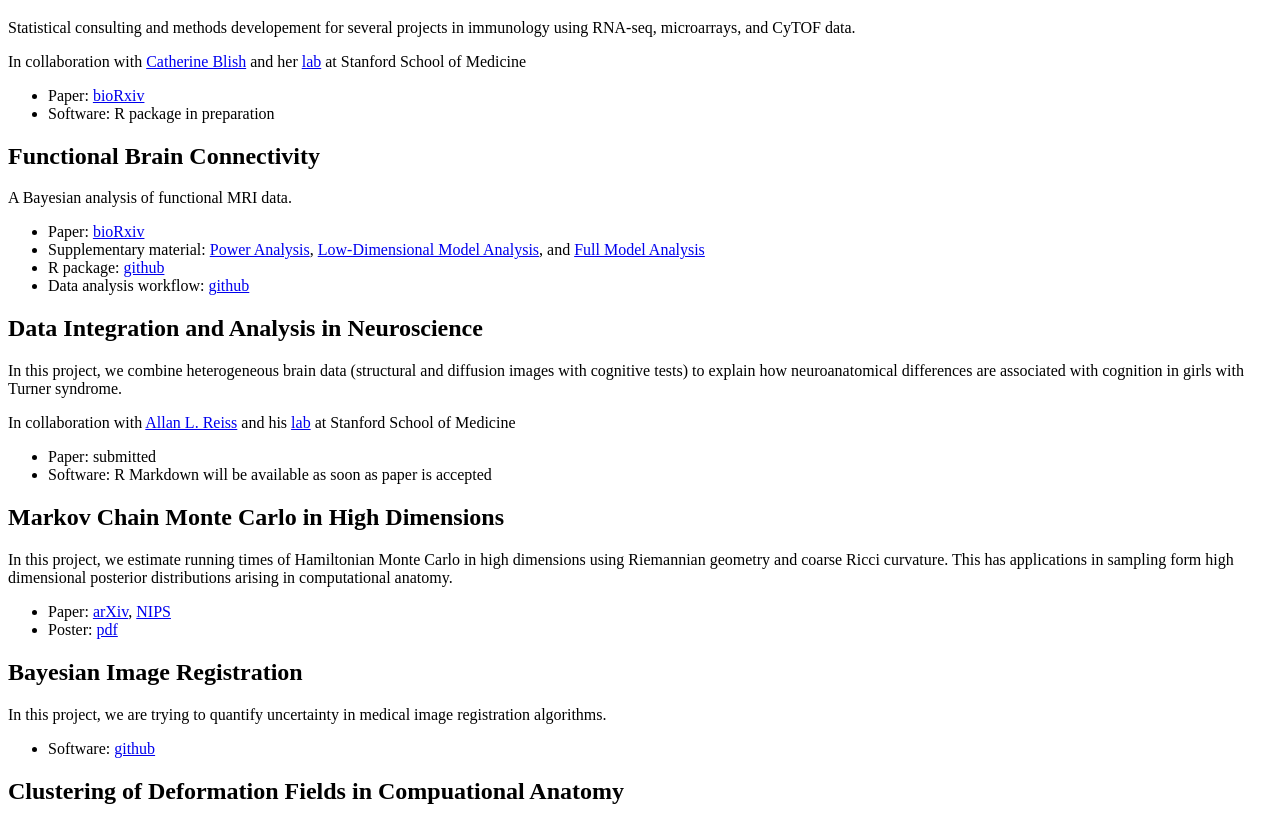
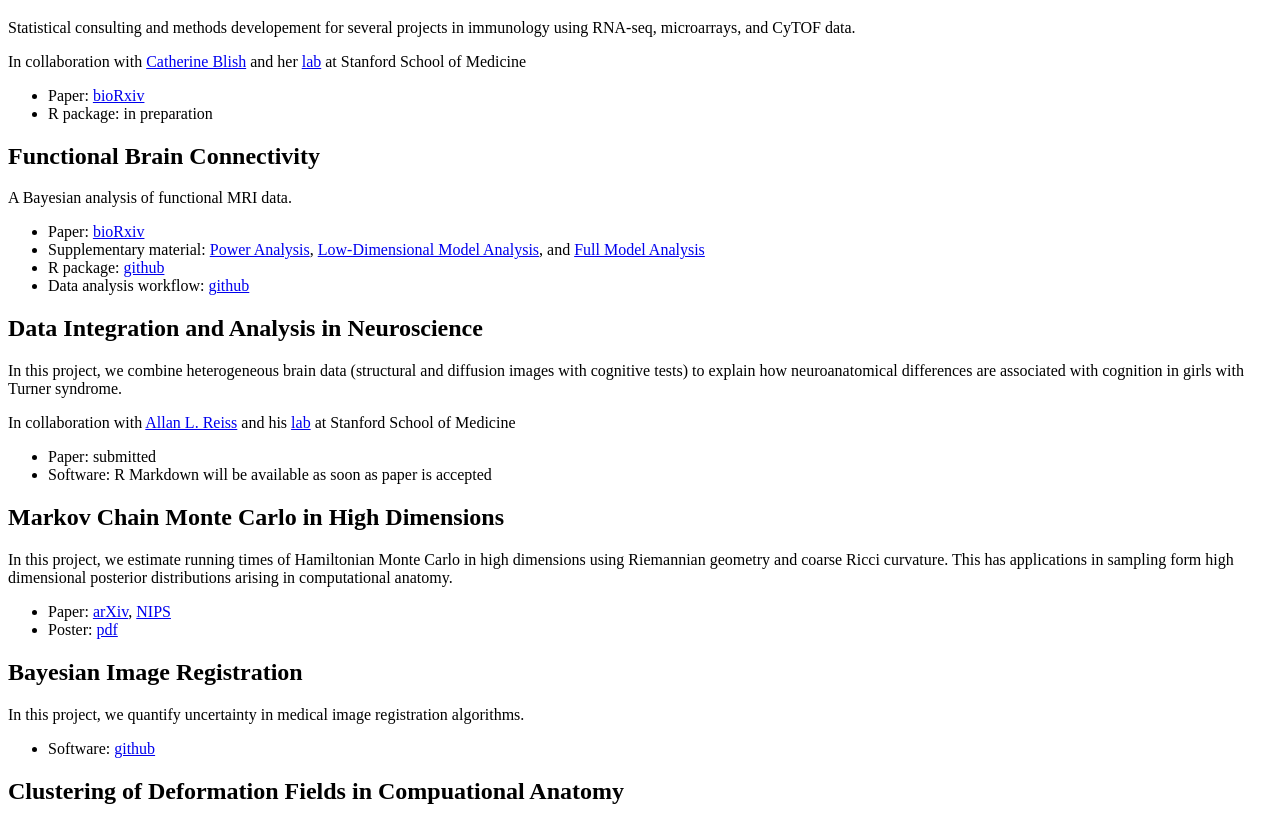
Before and after one commit to ChristofSeiler/ChristofSeiler.github.io, a Jekyll site: the page built from projects.md, in a window 1280 px wide. Shown: the part 292-1105 px from the top of the page. Built offline with Jekyll 4.4.1, drawn with Linux system fonts in a browser that asks for light colours.

Commit message:
text improvements

```diff
--- a/projects.md
+++ b/projects.md
@@ -10,7 +10,7 @@ Statistical consulting and methods developement for several projects in immunolo
 In collaboration with [Catherine Blish](https://med.stanford.edu/profiles/catherine-blish) and her [lab](https://sites.stanford.edu/blishlab/) at Stanford School of Medicine
 
 * Paper: [bioRxiv](https://doi.org/10.1101/148528)
-* Software: R package in preparation
+* R package: in preparation
 
 ## Functional Brain Connectivity
 
@@ -39,7 +39,7 @@ In this project, we estimate running times of Hamiltonian Monte Carlo in high di
 
 ## Bayesian Image Registration
 
-In this project, we are trying to quantify uncertainty in medical image registration algorithms.
+In this project, we quantify uncertainty in medical image registration algorithms.
 
 * Software: [github](https://christofseiler.github.io/BayesianImageRegistration)
 
```
